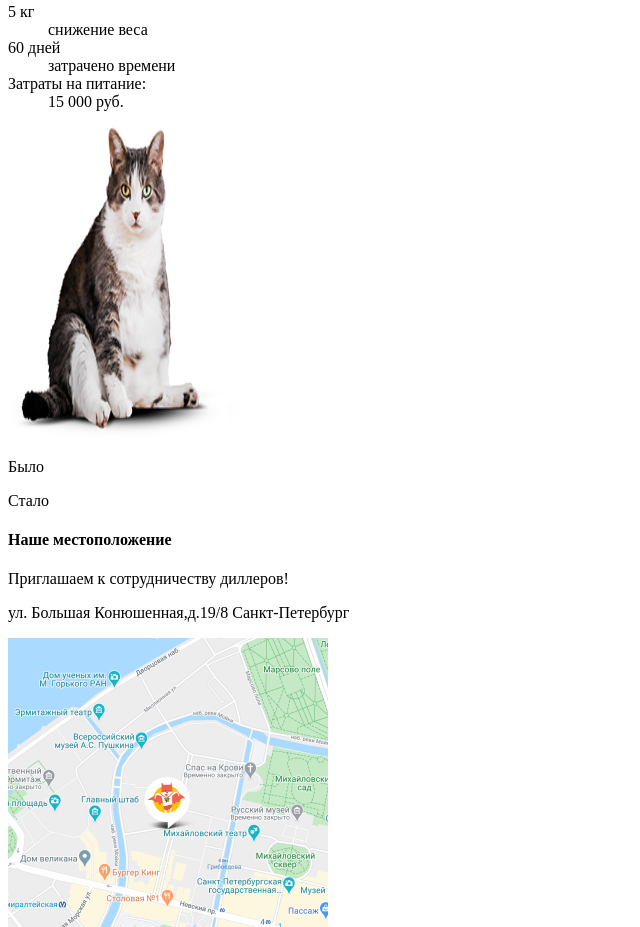
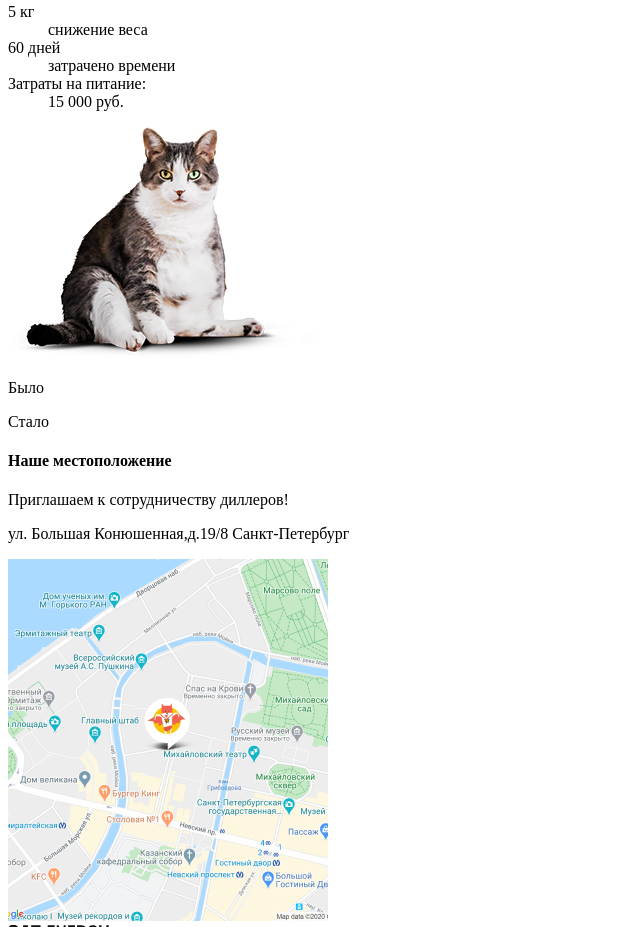
Before and after one commit to tanyaro0607/1567473-cat-energy-21, a website: page source/index.html in a window 1280 px wide. Shown: the part 819-1746 px from the top of the page, without its empty margins (0-640 px from the left). Drawn offline with Linux system fonts and the light colour scheme.

Commit message:
Исправила размер картинки

```diff
--- a/source/index.html
+++ b/source/index.html
@@ -112,7 +112,7 @@
       </div>
     </dl>
   <div class="slider">
-      <img src="img/car-before.jpg" width="232" height="311" alt="Фотография кота до функционально питания">
+      <img src="img/car-before.jpg" width="311" height="232" alt="Фотография кота до функционально питания">
       <p class="slider__toggles slider__toggles--before">Было</p>
       <p class="slider__toggles slider__toggles--after">Стало</p>
   </div>
```
